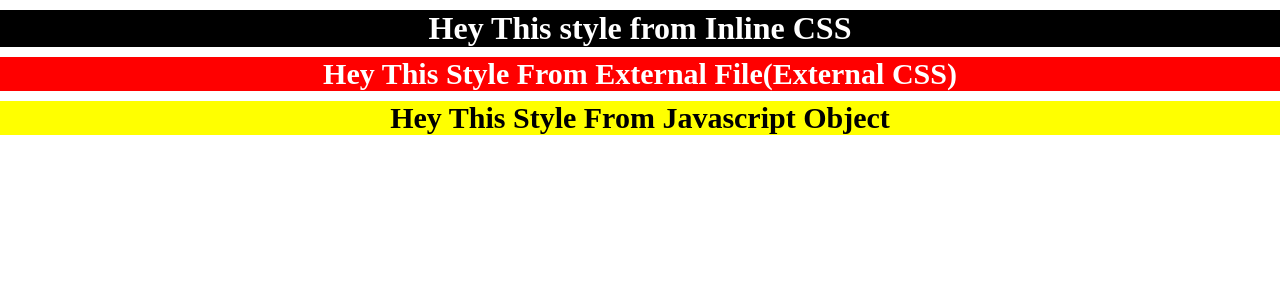
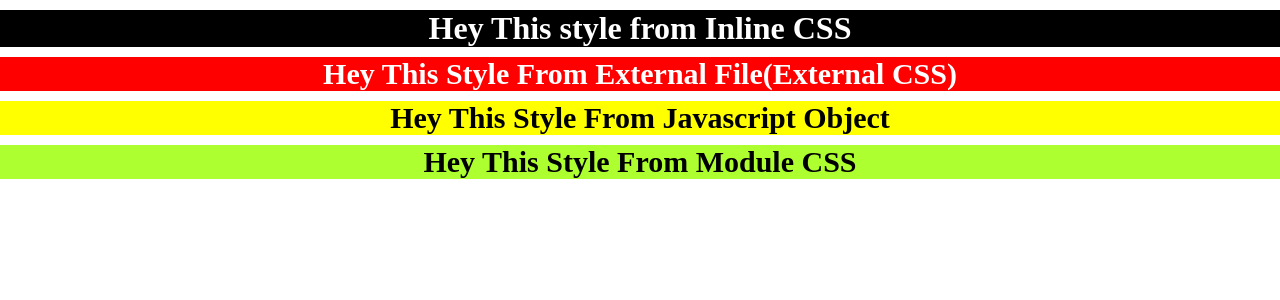
Before and after one commit to shakildevseo/ReactJS-Practice, a React (Vite) app: page / in a window 1280 px wide. Shown: the top 300 px of the page. Built offline with nearby package versions, Linux system fonts and the light colour scheme.

Commit message:
module-css-practice

```diff
--- a/src/components/Stylish.jsx
+++ b/src/components/Stylish.jsx
@@ -1,4 +1,5 @@
 import "./externalCss.css"
+import styles from "./stylish.module.css"
 
 function Stylish(){
 
@@ -41,6 +42,13 @@ const myStyle = {
            {/* Javascript Object  Style   End  */}
 
 
+          {/* Module CSS Start */}
+
+          <h2 className={styles.styleModule}>Hey This Style From Module CSS</h2>
+
+           {/* Module CSS  End  */}
+
+
 
 
 
--- /dev/null
+++ b/src/components/stylish.module.css
@@ -0,0 +1,10 @@
+
+
+.styleModule{
+    background-color: greenyellow;
+    color: black;
+    font-size: 30px;
+    text-align: center;
+
+
+}
```
